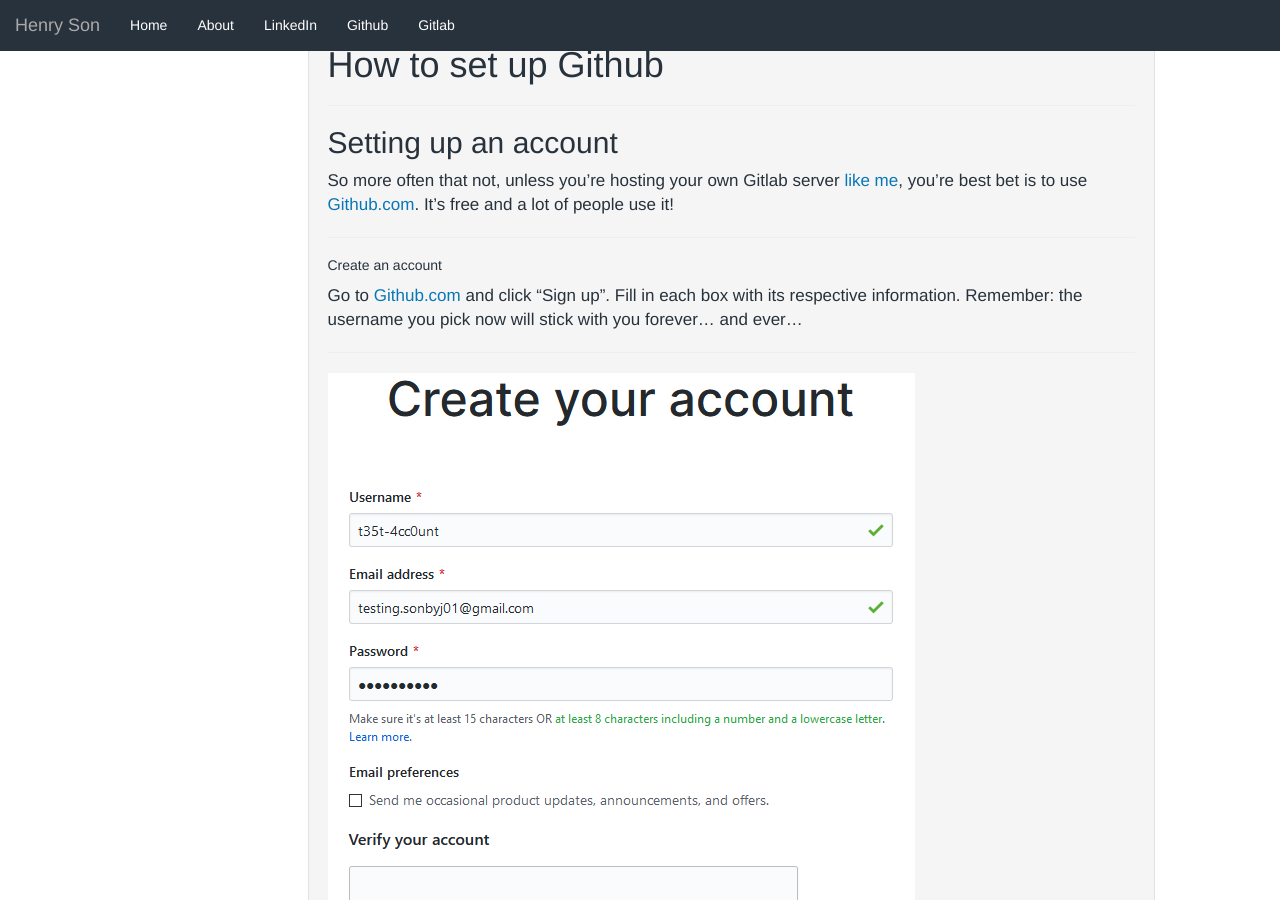
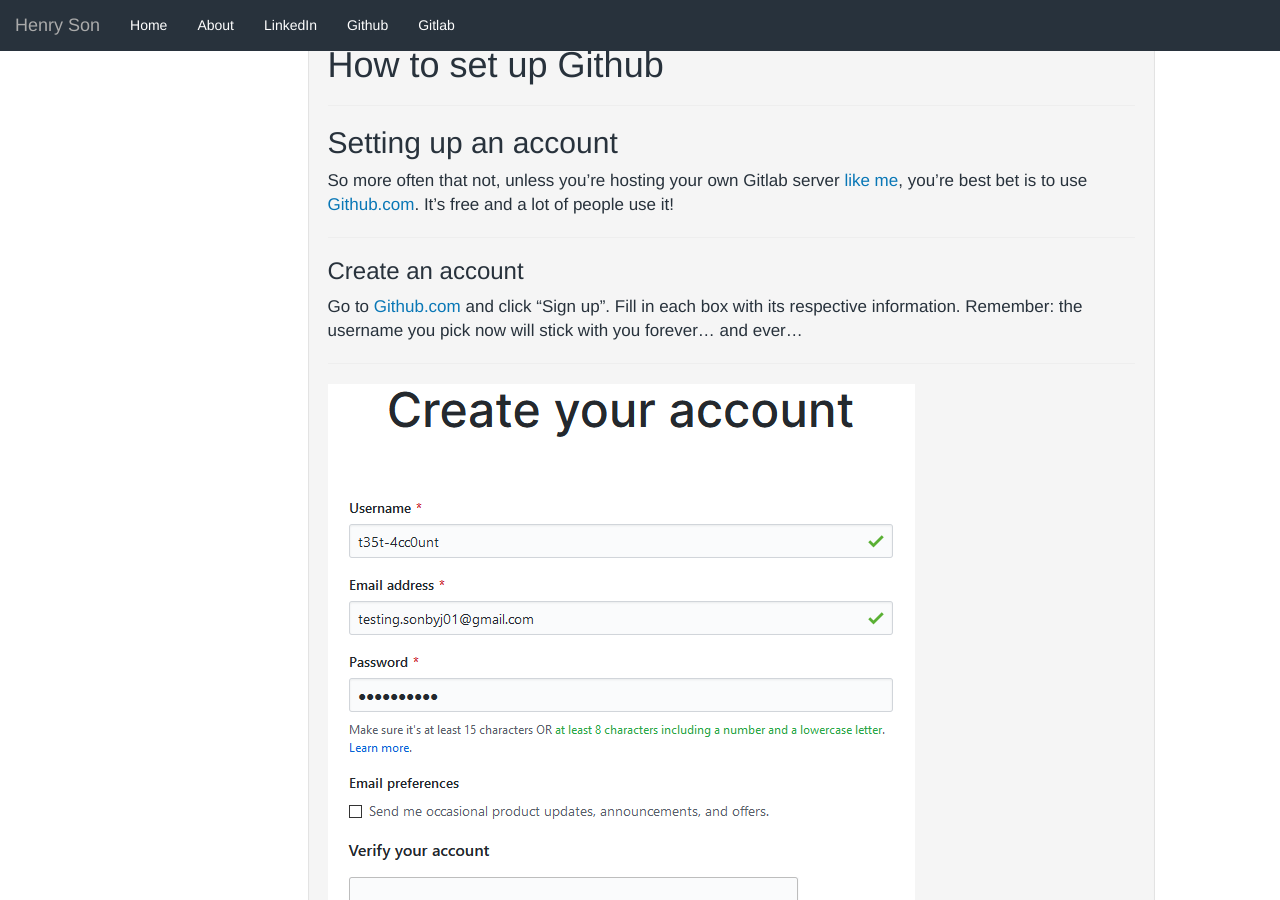
Before and after one commit to sonbyj01/sonbyj01.github.io, a Jekyll site: the page built from _posts/2020-04-28-How-to_use-Git.markdown, in a window 1280 px wide and 900 px high, scrolled down 2279 px. Built offline with Jekyll 4.4.1, drawn with Linux system fonts in a browser that asks for light colours.

```diff
--- a/_posts/2020-04-28-How-to_use-Git.markdown
+++ b/_posts/2020-04-28-How-to_use-Git.markdown
@@ -50,7 +50,7 @@ So more often that not, unless you're hosting your own Gitlab server [like me],
 
 -----
 
-##### Create an account
+### Create an account
 Go to [Github.com] and click "Sign up". Fill in each box with its respective information. Remember: the username you pick now will stick with you forever... and ever...
 
 -----
@@ -69,7 +69,7 @@ You have successfully created an account!
 
 -----
 
-##### Setting up your desktop/laptop
+### Setting up your desktop/laptop
 Now the following instructions are for users on Windows. These steps should be fairly similar to those users on Linux and Mac however.
 
 Okay so now that we've created a Github account, we need something else for our computer to communicate with Github, and that's where [Git] comes into play. Now technically speaking, git is already installed on your computer but (hopefully) you'll see why I like this slightly more. Go ahead and install [Git] onto your computer. After you go through the installation and all, you should have 'Git Bash' when you search for it; open it.
@@ -296,7 +296,7 @@ git push origin branch1
 I hope this was a resourceful guide on how to use git. And remember,
 
 -----
-![git_meme]({{ site.baseurl }}/assets/images/2020-04-28-How-to_use-Git/git_meme.PNG)
+![git_meme]({{ site.baseurl }}/assets/images/2020-04-28-How-to_use-Git/git_meme.png)
 
 -----
 
```
